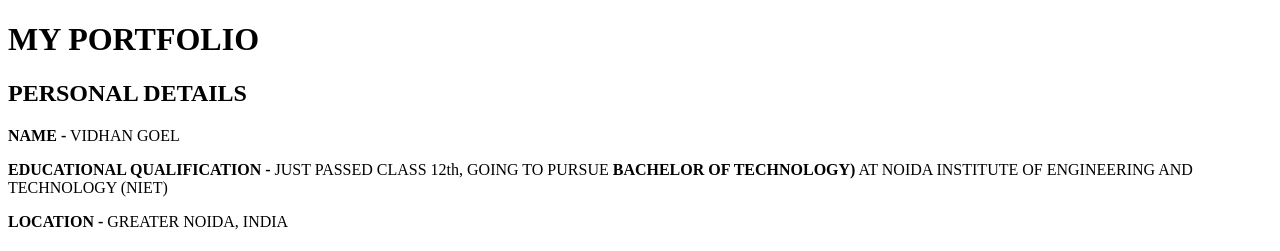
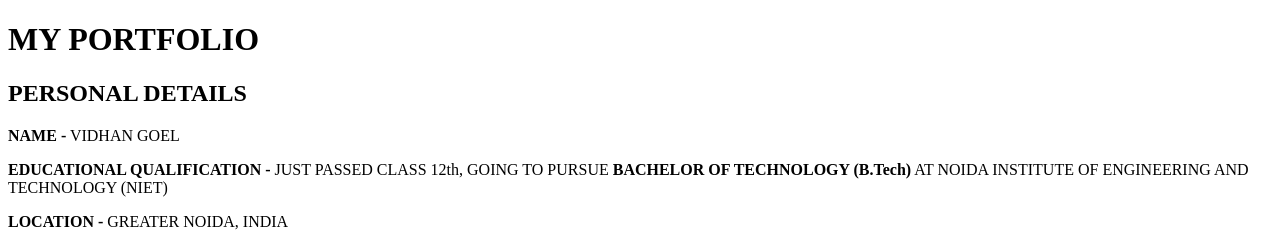
Before and after one commit to vidhangoel111/Portfolio, a plain HTML site: page index.html in a window 1280 px wide. Shown: the top 251 px of the page. Drawn offline with Linux system fonts and the light colour scheme.

Commit message:
Fix educational qualification formatting in index.html

```diff
--- a/index.html
+++ b/index.html
@@ -9,7 +9,7 @@
     <h1>MY PORTFOLIO</h1>
     <p><b></b></p><h2><b>PERSONAL DETAILS</b></h2><p></p>
     <p><b>NAME -</b> VIDHAN GOEL</p>
-<p><b>EDUCATIONAL QUALIFICATION -</b> JUST PASSED CLASS 12th, GOING TO PURSUE <b>BACHELOR OF TECHNOLOGY)</b> AT NOIDA INSTITUTE OF ENGINEERING AND TECHNOLOGY (NIET)</p>
+<p><b>EDUCATIONAL QUALIFICATION -</b> JUST PASSED CLASS 12th, GOING TO PURSUE <b>BACHELOR OF TECHNOLOGY (B.Tech)</b> AT NOIDA INSTITUTE OF ENGINEERING AND TECHNOLOGY (NIET)</p>
 <p><b>LOCATION -</b> GREATER NOIDA, INDIA</p>
 <p><b></b></p><h2><b>ABOUT ME</b></h2><p></p>
 <p>Hi, I'm a first-year B.Tech student at NIET with a strong sense of discipline, dedication, and purpose.</p>
```
